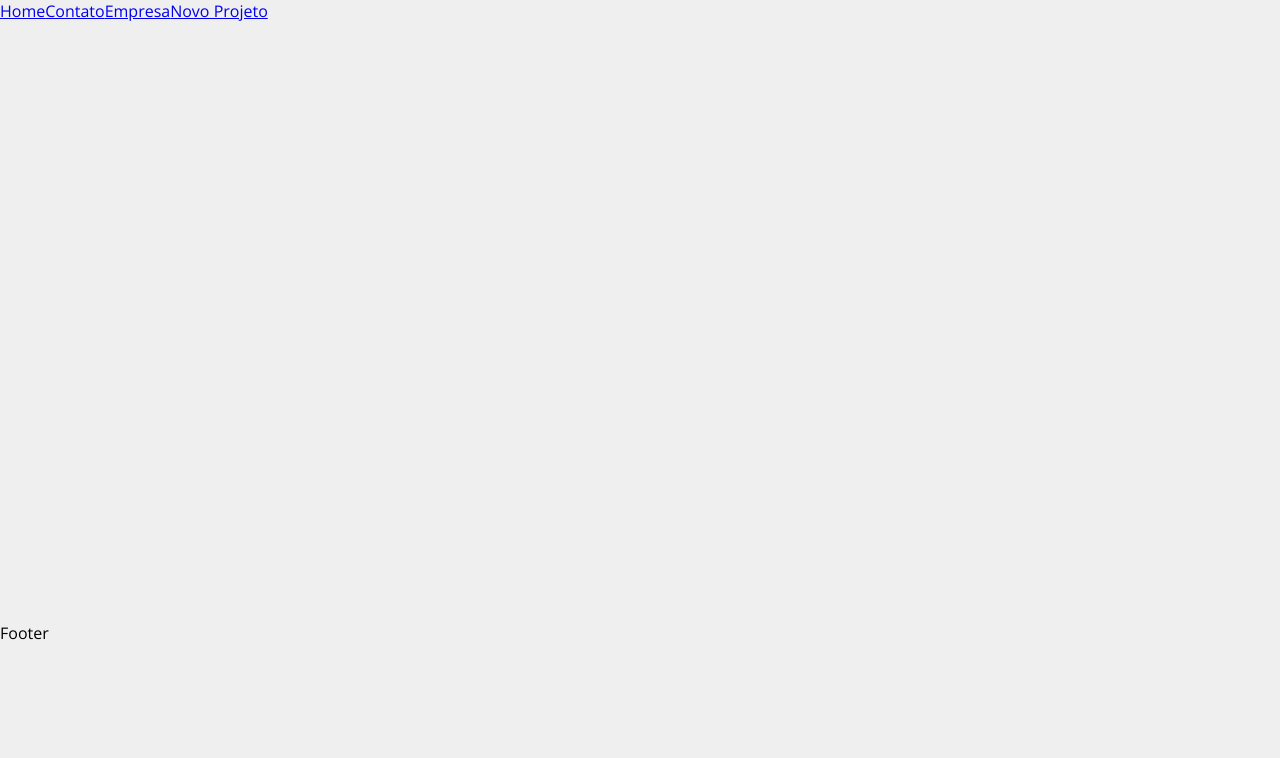
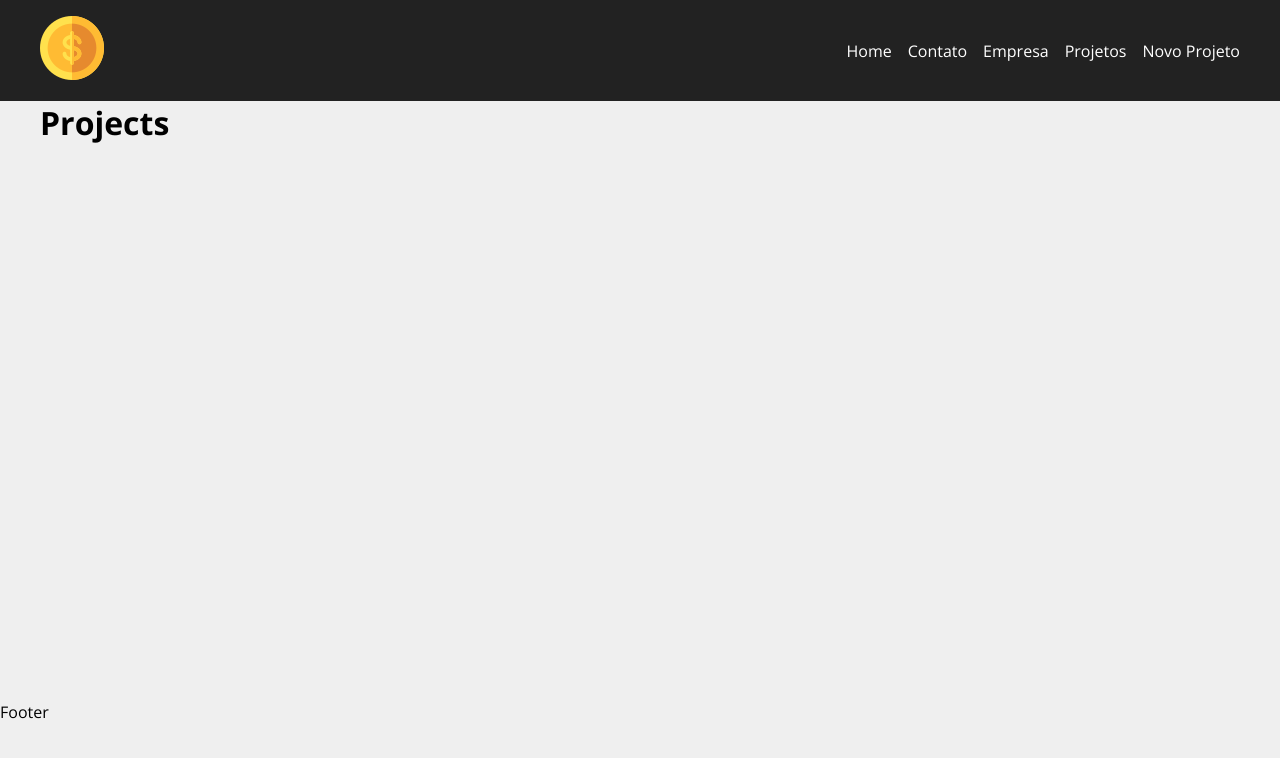
Before and after one commit to leocassiosilva/costs, a React (Create React App) app: page /projects in a window 1280 px wide. Shown: the top 758 px of the page. Built offline with nearby package versions, Linux system fonts and the light colour scheme.

Commit message:
style nav bar

```diff
--- a/src/App.js
+++ b/src/App.js
@@ -11,17 +11,15 @@ import Home from './components/pages/Home';
 import Company from './components/pages/Company';
 import Contact from './components/pages/Contact';
 import NewProject from './components/pages/NewProject';
+import Projects from './components/pages/Projects';
 import Container from './components/layout/Container';
+import Navbar from './components/layout/Navbar';
+import Footer from './components/layout/Footer';
 
 function App() {
   return (
     <Router>
-      <div>
-        <Link to="/">Home</Link>
-        <Link to="/contact">Contato</Link>
-        <Link to="/company">Empresa</Link>
-        <Link to="/newproject">Novo Projeto</Link>
-      </div>
+      <Navbar />
       <Switch>
         <Container customClass="min-height">
           <Route exact path="/">
@@ -32,6 +30,9 @@ function App() {
           </Route>
           <Route exact path="/contact">
             <Contact />
+          </Route>
+          <Route exact path="/projects">
+            <Projects />
           </Route>
           <Route exact path="/newproject">
             <NewProject />
--- /dev/null
+++ b/src/components/layout/Navbar.js
@@ -0,0 +1,25 @@
+import { Link } from 'react-router-dom';
+import Container from './Container';
+import styles from './Navbar.module.css';
+import logo from '../../img/costs_logo.png';
+
+function Navbar() {
+    return (
+        <nav class={styles.navbar}>
+            <Container>
+                <Link to="/">
+                    <img src={logo} alt="Costs" />
+                </Link>
+                <ul class={styles.list}>
+                    <li class={styles.item}>   <Link to="/">Home</Link></li>
+                    <li class={styles.item}>   <Link to="/contact">Contato</Link></li>
+                    <li class={styles.item}> <Link to="/company">Empresa</Link></li>
+                    <li class={styles.item}> <Link to="/projects">Projetos</Link></li>
+                    <li class={styles.item}>  <Link to="/newproject">Novo Projeto</Link></li>
+                </ul>
+            </Container>
+        </nav>
+    );
+}
+
+export default Navbar;
--- /dev/null
+++ b/src/components/layout/Navbar.module.css
@@ -0,0 +1,25 @@
+.navbar {
+    display: flex;
+    justify-content: space-between;
+    background-color: #222;
+    padding: 1em;
+}
+
+.list {
+    display: flex;
+    list-style: none;
+    align-items: center;
+}
+
+.item {
+    margin-left: 1em;
+}
+
+.item a {
+    color: #fff;
+    text-decoration: none;
+}
+
+.item a:hover {
+    color: #ffbb33;
+}
--- /dev/null
+++ b/src/components/pages/Projects.js
@@ -0,0 +1,5 @@
+function Projects() {
+    return <h1>Projects</h1>;
+}
+
+export default Projects;
```
Also changed, not shown: src/components/layout/Footer.js (added), src/components/layout/Footer.module.css (added).
